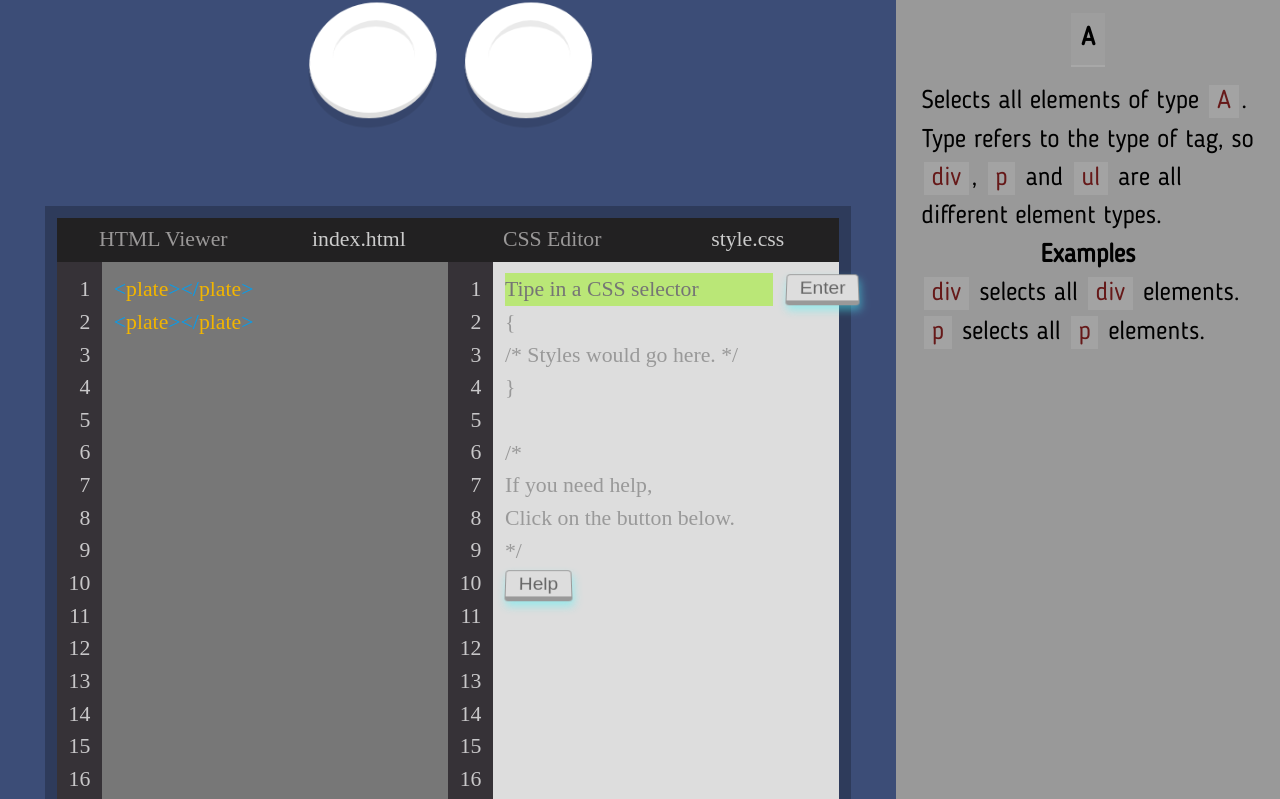
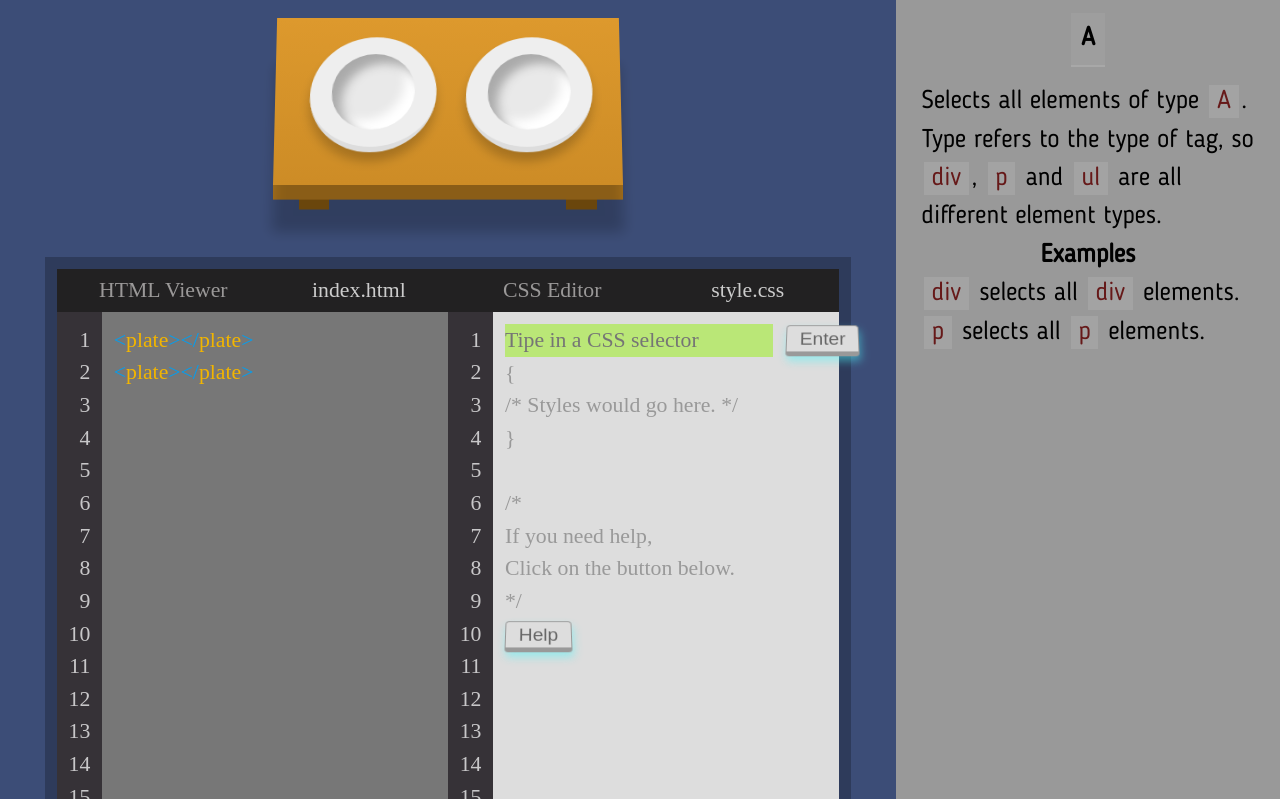
Before and after one commit to perseus-sergey/JS-Front-end-2023Q1, a website built with webpack: page rs-css/src/template.html in a window 1280 px wide. Shown: the part 229-1028 px from the top of the page. Built offline with nearby package versions, Linux system fonts and the light colour scheme; files whose address does not match are found by name.

Commit message:
feat: add table

```diff
--- a/rs-css/src/app/Playground.ts
+++ b/rs-css/src/app/Playground.ts
@@ -77,6 +77,10 @@ const {
   LEVELS_MENU_BTN,
   WRONG_ANSWER,
   PLAYGROUND_HINT,
+  TABLE_WRAPPER,
+  TABLE_SURFACE,
+  TABLE_EDGE,
+  TABLE_LEG,
   VIEWER_PRE,
   WIN,
   MAIN,
@@ -451,10 +455,16 @@ export class Playground {
 
     this.h1 = document.body.querySelector('h1') as HTMLElement;
 
-    this.playgroundElement = generateDomElement('div', '', null, PLAYGROUND);
+    const gameWrapper = document.querySelector(`.${GAME_WRAPPER}`) as HTMLElement;
+    const tableWrapper = generateDomElement('div', '', gameWrapper, TABLE_WRAPPER);
+    generateDomElement('div', '', tableWrapper, TABLE_SURFACE);
+    const tableEdge = generateDomElement('div', '', gameWrapper, TABLE_EDGE);
+    generateDomElement('div', '', tableEdge, TABLE_LEG);
+    generateDomElement('div', '', tableEdge, TABLE_LEG);
+
+    this.playgroundElement = generateDomElement('div', '', tableWrapper, PLAYGROUND);
 
     this.mainSection = document.querySelector(`.${MAIN}`) as HTMLElement;
-    document.querySelector(`.${GAME_WRAPPER}`)?.append(this.playgroundElement);
     this.playgroundHint = generateDomElement('div', '', document.body, PLAYGROUND_HINT);
   }
 
--- a/rs-css/src/app/auxiliary/constants.ts
+++ b/rs-css/src/app/auxiliary/constants.ts
@@ -70,7 +70,11 @@ export const constantsClasses = {
   MAIN: 'main',
   KEY_PRESSED: 'pressed',
   KEY_DISABLED: 'disabled',
-  PLAYGROUND: 'table-wrapper',
+  PLAYGROUND: 'table',
+  TABLE_WRAPPER: 'table-wrapper',
+  TABLE_SURFACE: 'table-surface',
+  TABLE_EDGE: 'table-edge',
+  TABLE_LEG: 'table-leg',
   VIEWER_PRE: 'viewer-pre',
   WIN: 'win',
 };
--- a/rs-css/src/style/_style.scss
+++ b/rs-css/src/style/_style.scss
@@ -157,7 +157,6 @@ main {
   }
 
   article {
-    // min-width: 70vw;
     padding-top: 5vh;
     padding-bottom: 2vh;
     flex: 1;
@@ -263,7 +262,7 @@ footer {
     align-items: center;
     gap: 2%;
     white-space: nowrap;
-    width: 20%;
+    // width: 20%;
 
     .copyright,
     .git-ref {
@@ -321,7 +320,6 @@ footer {
 
   // same width for children
   & > * {
-    // flex: 1 0;
     font-size: 1.7vw;
     line-height: 150%;
     width: 50%;
@@ -339,7 +337,6 @@ footer {
     }
 
     .viewer-field {
-      // color: #999;
       display: flex;
 
       & > * {
@@ -425,7 +422,6 @@ footer {
           transform: perspective(25vw) rotateX(20deg);
           text-align: center;
           width: fit-content;
-          // transition: all 0.3s ease;
 
           &:hover {
             background: rgba(255, 255, 255, 0.05);
@@ -491,9 +487,60 @@ footer {
     transform: perspective(200vw) rotateX(20deg);
     transform-origin: bottom;
 
+    margin-top: 1vw;
+    z-index: 9999;
+    position: relative;
+
+    .table {
+      transform-style: preserve-3d;
+      outline: solid 0.1vw transparent;
+      margin: 0 auto 0 auto;
+      min-height: 14.2vw;
+      padding: 1.5vw 1.5vw 2.2vw 1.5vw;
+      display: inline-block;
+      z-index: 999;
+      position: relative;
+      white-space: nowrap;
+    }
+
+    .table-surface {
+      box-shadow: 0 4vw 1vw rgba(0, 0, 0, 0.2);
+      background: #dd992d;
+      background: -webkit-linear-gradient(#dd992d, #cd8c26);
+      background: linear-gradient(#dd992d, #cd8c26);
+      position: absolute;
+      height: 100%;
+      bottom: 0;
+      width: 100%;
+    }
+
     .wrong-answer {
       animation: wrong-answer 0.5s infinite both;
     }
+  }
+  .table-edge {
+    margin: 0 auto 1vw auto;
+    background: #ac741c;
+    height: 1.5vw;
+    transform: rotateX(-40deg);
+    transform-origin: top;
+    z-index: 2;
+  }
+
+  .table-leg {
+    width: 2.4vw;
+    height: 1vw;
+    background: #84570f;
+    position: absolute;
+    top: 1.5vw;
+  }
+
+  .table-leg:first-child {
+    left: 2vw;
+  }
+
+  .table-leg:last-child {
+    right: 2vw;
   }
 }
 
@@ -525,6 +572,7 @@ footer {
   color: #ffffff;
   background-color: #711c12;
   padding: 1rem;
+  z-index: 9999;
 
   &.show {
     display: block;
@@ -536,9 +584,26 @@ footer {
   transition: transform 0.7s;
 }
 
+plate::before {
+  position: absolute;
+  content: "";
+  display: block;
+  left: 0;
+  right: 0;
+  top: 0;
+  bottom: 0;
+  height: 6.5vw;
+  width: 6.5vw;
+  background-color: #e9e9e9;
+  margin: auto;
+  border-radius: 50%;
+  box-sizing: border-box;
+  box-shadow: inset 0.8vw 0.8vw 0.8vw 0 #aaa, inset -0.8vw -0.8vw 0.8vw 0 white;
+}
+
 bento,
 plate {
-  box-shadow: 0 0.8vw 0 rgba(0, 0, 0, 0.1);
+  box-shadow: 0 0.8vw 0.8vw rgba(0, 0, 0, 0.2);
   display: inline-block;
   width: 10vw;
   height: 10vw;
@@ -562,8 +627,8 @@ bento {
 
 plate {
   border-bottom: solid 0.5vw #ddd;
-  background: white;
-  border-radius: 10vw;
+  background: #eeeeee;
+  border-radius: 50%;
 }
 plate bento apple,
 plate bento orange {
@@ -623,6 +688,26 @@ apple {
   width: 6vw;
   position: relative;
   margin: 2vw 1vw;
+}
+
+apple::after,
+orange::after {
+  content: "";
+  position: absolute;
+  background: linear-gradient(150deg, #57c60c 50%, #4ba30d 50%);
+  border-radius: 46% 54% 100% 0%/100% 4% 96% 0%;
+  width: 4vw;
+  height: 2vw;
+  right: -1vw;
+  top: -1.8vw;
+  transform: rotate(-10deg);
+}
+apple.small::after,
+orange.small::after {
+  width: 2vw;
+  height: 1vw;
+  right: -0.7vw;
+  top: -1vw;
 }
 
 orange.small,
@@ -720,27 +805,17 @@ bento > pickle.small:only-child {
 plate [highlight] {
   box-shadow: 0 0 0 0.6vw rgba(0, 0, 0, 0.3);
 }
-plate:before {
-  content: "";
-  display: block;
-  position: absolute;
-  left: calc(50% - 3.2vw);
-  top: calc(50% - 3.2vw);
-  height: 6.5vw;
-  width: 6.5vw;
-  border-radius: 6vw;
-  border-top: solid 0.6vw #ccc;
-  opacity: 0.4;
-  background: rgba(255, 255, 255, 1);
-}
 
 #fancy:after {
   content: "";
   display: block;
   position: absolute;
-  left: calc(50% - 4.7vw);
-  top: calc(50% - 4.4vw);
-  height: 6.8vw;
+  left: 0;
+  right: 0;
+  top: 0;
+  bottom: 0;
+  margin: auto;
+  height: 7.4vw;
   width: 7.4vw;
   border-radius: 6vw;
   border: solid 1vw #009ff2;
@@ -753,8 +828,6 @@ orange {
 board {
   display: none;
 }
-
-/* Fancy orange stacking */
 
 plate apple,
 plate orange {
@@ -914,8 +987,8 @@ plate orange:nth-last-child(4) {
 
 .end-game-text {
   position: absolute;
-    top: 30%;
-    right: 10%;
+  top: 30%;
+  right: 10%;
   margin: auto;
   font-size: 10vw;
   font-weight: bold;
--- a/rs-css/src/template.html
+++ b/rs-css/src/template.html
@@ -4,11 +4,11 @@
     <meta charset="utf-8" />
     <meta name="viewport" content="width=device-width, initial-scale=1.0" />
     <meta http-equiv="X-UA-Compatible" content="ie=edge" />
-    <title>RSS-CSS Playground</title>
+    <title>RS-CSS Playground</title>
   </head>
   <body>
     <header>
-      <div class="logo">RSS-CSS</div>
+      <div class="logo">RS-CSS</div>
       <img
         class="swu-img"
         alt="Stand With Ukraine"
```
